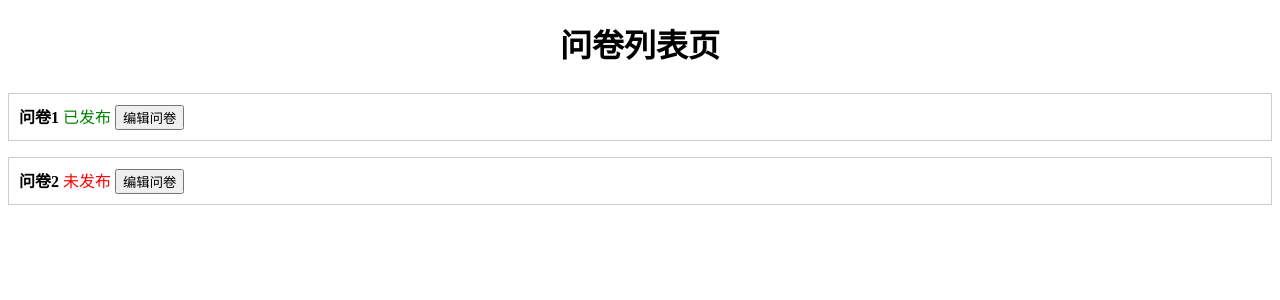
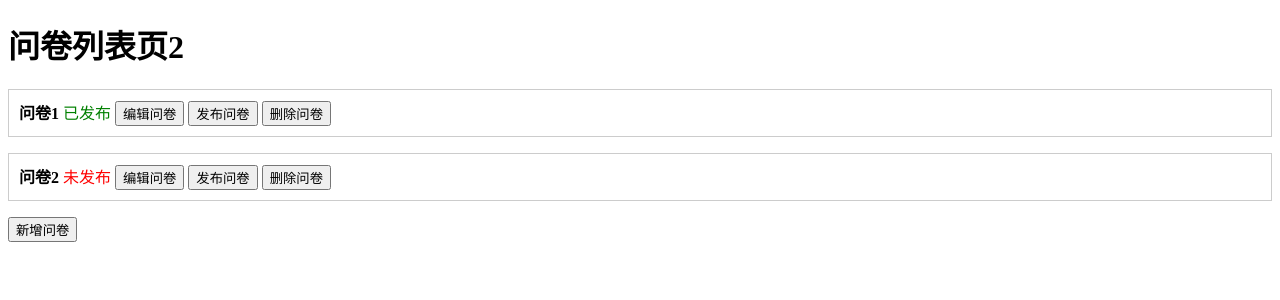
Before and after one commit to ZhangYuYYDS/react-question, a React (Create React App) app: page / in a window 1280 px wide. Shown: the top 300 px of the page. Built offline with nearby package versions, Linux system fonts and the light colour scheme.

Commit message:
refactor: list2

```diff
--- a/package.json
+++ b/package.json
@@ -10,7 +10,6 @@
     "@types/node": "^16.18.96",
     "@types/react": "^18.2.75",
     "@types/react-dom": "^18.2.24",
-    "prop-types": "^15.8.1",
     "react": "^18.2.0",
     "react-dom": "^18.2.0",
     "react-scripts": "5.0.1",
--- a/src/App.tsx
+++ b/src/App.tsx
@@ -1,12 +1,14 @@
 import React from 'react'
-import List1 from './List1'
+// import List1 from './List1'
+import List2 from './List2'
 
 function App() {
   // 列表页
   return (
     // fragment
     <>
-      <List1 />
+      {/* <List1 /> */}
+      <List2 />
     </>
   )
 }
--- a/src/List1.tsx
+++ b/src/List1.tsx
@@ -6,23 +6,15 @@ import QuestionCard from './components/QuestionCard'
 const List1: FC = () => {
   // 问卷列表数据
   const questionList = [
-    {
-      id: '1',
-      title: '问卷1',
-      isPublished: true,
-    },
-    {
-      id: '2',
-      title: '问卷2',
-      isPublished: false,
-    },
+    { id: '1', title: '问卷1', isPublished: true },
+    { id: '2', title: '问卷2', isPublished: false },
   ]
 
   return (
     <div className="App">
-      <h1 className="title">问卷列表页</h1>
+      <h1 className="title">问卷列表页1</h1>
 
-      {/* 问卷列表 */}
+      {/* 问卷列表1 */}
       <div>
         {questionList.map(question => {
           const { id, title, isPublished } = question
--- /dev/null
+++ b/src/List2.tsx
@@ -0,0 +1,58 @@
+import React, { useState } from 'react'
+import type { FC } from 'react'
+import QuestionCard from './components/QuestionCard'
+
+const List2: FC = () => {
+  // state是不可变数据，setState是修改state的唯一方式
+  const [questionList, setQuestionList] = useState([
+    { id: '1', title: '问卷1', isPublished: true },
+    { id: '2', title: '问卷2', isPublished: false },
+  ])
+
+  const add = () => {
+    console.log('add')
+    const randowId = Math.random().toString().slice(-3)
+    setQuestionList([...questionList, { id: `${randowId}`, title: `问卷${randowId}`, isPublished: true }])
+  }
+
+  // 删除问卷
+  const deleteQuestion = (id: string) => {
+    console.log('del')
+    setQuestionList(questionList.filter(question => question.id !== id))
+  }
+
+  // 发布问卷
+  const publishQuestion = (id: string) => {
+    console.log('publish')
+    setQuestionList(questionList.map(question => (question.id === id ? { ...question, isPublished: true } : question)))
+  }
+
+  return (
+    <div>
+      <h1>问卷列表页2</h1>
+
+      {/* 问卷列表1 */}
+      <div>
+        {questionList.map(question => {
+          const { id, title, isPublished } = question
+          return (
+            <QuestionCard
+              key={id}
+              id={id}
+              title={title}
+              isPublished={isPublished}
+              deleteQuestion={deleteQuestion}
+              publishQuestion={publishQuestion}
+            />
+          )
+        })}
+      </div>
+
+      <div>
+        <button onClick={add}>新增问卷</button>
+      </div>
+    </div>
+  )
+}
+
+export default List2
--- a/src/components/QuestionCard.tsx
+++ b/src/components/QuestionCard.tsx
@@ -1,23 +1,49 @@
-import React from 'react'
-import PropTypes from 'prop-types'
+import React, { FC } from 'react'
 import './QuesttionCard.css'
 
-const QuestionCard = props => {
-  const { id, title, isPublished } = props
+// ts 自定义类型
+type PropTypes = {
+  id: string
+  title: string
+  isPublished: boolean
+  deleteQuestion?: (id: string) => void
+  publishQuestion?: (id: string) => void
+}
+
+const QuestionCard: FC<PropTypes> = props => {
+  const { id, title, isPublished, deleteQuestion, publishQuestion } = props
   // 编辑问卷
   const edit = (id: string) => {
     console.log(`编辑问卷${id}`)
+  }
+
+  /**
+   * ! 删除问卷
+   * * 删除问卷需要用到父组件里面的questionList数据
+   * - 父函数中有一个del函数，负责删除问卷
+   * - 子组件只需要拿到del函数并调用即可
+   */
+  const del = (id: string) => {
+    console.log(`delete question ${id}`)
+    deleteQuestion && deleteQuestion(id)
+  }
+
+  /**
+   * ! 发布问卷
+   * * 发布问卷需要用到父组件里面的questionList数据
+   * - 父函数中有一个pub函数，负责修改questionList中的isPublished属性
+   * - 子组件只需要拿到pub函数并调用即可
+   */
+  const pub = (id: string) => {
+    console.log(`publish question ${id}`)
+    publishQuestion && publishQuestion(id)
   }
 
   return (
     <div key={id} className="list-item">
       <strong> {title}</strong>
       &nbsp;
-      {isPublished ? (
-        <span style={{ color: 'green' }}>已发布</span>
-      ) : (
-        <span style={{ color: 'red' }}>未发布</span>
-      )}
+      {isPublished ? <span style={{ color: 'green' }}>已发布</span> : <span style={{ color: 'red' }}>未发布</span>}
       &nbsp;
       <button
         onClick={() => {
@@ -26,14 +52,24 @@ const QuestionCard = props => {
       >
         编辑问卷
       </button>
+      &nbsp;
+      <button
+        onClick={() => {
+          pub(id)
+        }}
+      >
+        发布问卷
+      </button>
+      &nbsp;
+      <button
+        onClick={() => {
+          del(id)
+        }}
+      >
+        删除问卷
+      </button>
     </div>
   )
 }
 
-QuestionCard.propTypes = {
-  id: PropTypes.string.isRequired, // 假设 id 是一个数字类型，且为必需属性
-  title: PropTypes.string.isRequired,
-  isPublished: PropTypes.bool.isRequired,
-}
-
 export default QuestionCard
```
Also changed, not shown: 1 other file (tests, documents, lock files or other folders).
